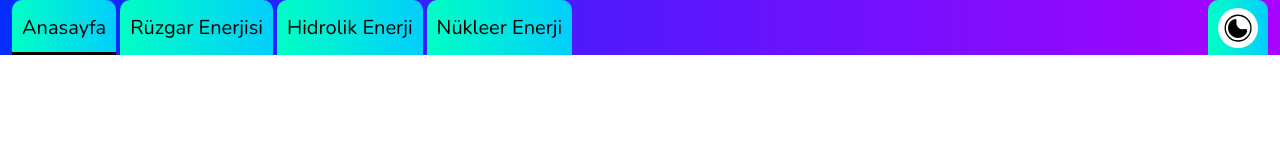
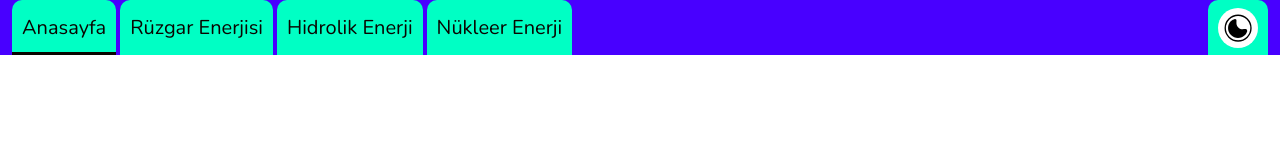
Before and after one commit to Murat-Karakaya/iklim-enerji, a React (Vite) app: page / in a window 1280 px wide. Shown: the top 160 px of the page. Built offline with nearby package versions, Linux system fonts and the light colour scheme.

Commit message:
changing nav

```diff
--- a/src/App.jsx
+++ b/src/App.jsx
@@ -21,13 +21,15 @@ export default () => {
         const setRootProperty = (property, value) => rootElement.style.setProperty(property, value);
 
         if (isDarkMode) {
-            setRootProperty('--page-line', 'white');
-            setRootProperty('--default-block-background-color', '#22272E');
+            setRootProperty('--page-line', 'white')
+            setRootProperty('--default-block-background-color', '#22272E')
+            setRootProperty('--nav-button-color', '#001685')
             setRootProperty("--custom-blue-line", "#00eeff")
             return;
         }
-        setRootProperty('--page-line', 'rgb(10, 5, 0)');
-        setRootProperty('--default-block-background-color', 'white');
+        setRootProperty('--page-line', 'rgb(10, 5, 0)')
+        setRootProperty('--default-block-background-color', 'white')
+        setRootProperty('--nav-button-color', '#00ffc4')
         setRootProperty("--custom-blue-line", "#195aff")
         return;
     }, [isDarkMode])
--- a/src/components/nav/nav.jsx
+++ b/src/components/nav/nav.jsx
@@ -1,11 +1,12 @@
 import "./navstyle.css";
 import Navbutton from "../navbutton/navbutton";
 import Hambutton from "../hambutton/hambutton";
-import { useEffect, useState } from "react";
+import { useEffect, useRef, useState } from "react";
 import { useAtom } from "jotai";
 import { darkModeAtom } from "../../jotai/atoms";
 
 const Nav=()=> {
+    const navElement = useRef(null)
     const [isDarkMode, setIsDarkMode] = useAtom(darkModeAtom)
     const [ smallNavVis, setSmallNavVis ] = useState(false)
 
@@ -13,12 +14,12 @@ const Nav=()=> {
         if(window.innerWidth >= 800 || smallNavVis) return
 
         setTimeout(()=>{
-            document.querySelector("nav").style.display="none"
+            navElement.current.style.display="none"
         },200)
     }, [smallNavVis])
 
     const hamClicked = ()=> {
-        document.querySelector("nav").style.display = "block"
+        navElement.current.style.display = "block"
         setTimeout(()=> setSmallNavVis(true), 0)
     }
 
@@ -28,7 +29,7 @@ const Nav=()=> {
     return(
         <>
             <Hambutton clickHandler={hamClicked}/>
-            <nav className={smallNavVis ? "navVis" : ""}>
+            <nav ref={navElement} id="main-nav" style={{left: smallNavVis ? 0 : -200}}>
                 <button
                  aria-label="close-Navigation"
                  onClick={hideNav}
--- a/src/components/nav/navstyle.css
+++ b/src/components/nav/navstyle.css
@@ -1,6 +1,9 @@
-nav {
+#main-nav {
 	padding: 0 10px;
-	background-image: var(--nav-backround);
+}
+
+#main-nav {
+	background-color: var(--nav-backround);
 }
 
 #nav-x {
@@ -17,19 +20,20 @@ nav {
 	display: none;
 }
 
-#hambutton{
+#hambutton {
 	display: none;
-	background-image: var(--nav-backround);
+	background-color: var(--nav-backround);
 	padding: 0;
 }
 
-@media screen and (max-width: 690px){
-	#hambutton{
+@media screen and (max-width: 690px) {
+	#hambutton {
 		display: flex;
 		justify-content: space-between;
 		align-items: center;
 	}
-    #menu{
+
+    #menu {
 		display: flex;
 		margin-left: 40px;
 		padding: 4px;
@@ -37,20 +41,22 @@ nav {
 		flex-direction: column;
 		justify-content: space-between;
 	}
-	#line{
+
+	#line {
 		background-color: black;
 		height: 3px;
 		width: 25px;
 		border-radius: 2px;
 	}
-	#menu::before{
+	#menu::before {
 		content: "";
 		background-color: black;
 		height: 3px;
 		width: 25px;
 		border-radius: 2px;
 	}
-	#menu::after{
+
+	#menu::after {
 		content: "";
 		background-color: black;
 		height: 3px;
@@ -78,9 +84,9 @@ nav {
 	}
 
 	/*NAV TOGGLE ANIMATION*/
-	nav {
+	#main-nav {
 		position: fixed;
-		left: -200px;
+		/* left property is being set in the nav.jsx file */
 		top: 0;
 		bottom: 0;
 		width: 200px;
@@ -89,17 +95,13 @@ nav {
 		transition: left 0.2s ease;
 	}
 
-	.navVis {
-		left:0;
-	}
-
 	#nav-x {
 		display: flex;
 	}
 }
 
-@media screen and (min-width: 690px){
-	nav {
-		display: block !important;
+@media screen and (min-width: 690px) {
+	#main-nav {
+		display: block;
 	}
 }
--- a/src/components/navbutton/navbutton.css
+++ b/src/components/navbutton/navbutton.css
@@ -24,9 +24,9 @@
 	height: calc(1em + 35px);
 	font-family: 'Nunito', sans-serif;
 	font-weight: 500;
-	color: black;
+	color: var(--page-line);
 	font-size: 20px;
-	background-image: var(--nav-button-color);
+	background-color: var(--nav-button-color);
 	position: relative;
 	border-radius: 10px 10px 0 0;
 }
--- a/src/index.css
+++ b/src/index.css
@@ -9,8 +9,7 @@ body,html{
 	display: flex;
 	flex-direction: column;
 	height: 100vh;
-	--nav-backround: linear-gradient(to right,#032dfc, #a803fc);
-	--nav-button-color: linear-gradient(to right,#00ffc4, #03cefc);
+	--nav-backround: rgb(72, 0, 255);
 }
 :focus-visible{
 	outline: 3px solid var(--page-line);
```
